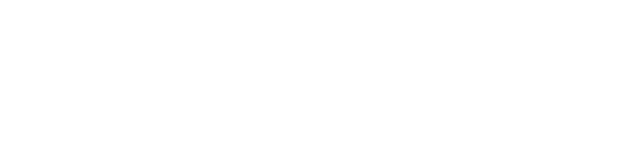
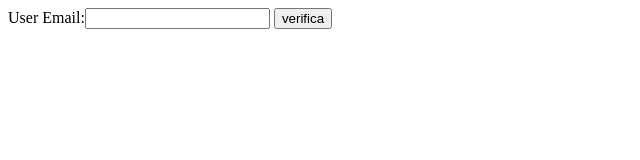
Before and after one commit to CondoriM/js-mail-dadi, a plain HTML site: page index.html in a window 1280 px wide. Shown: the whole page, without its empty margins (0-640 px from the left). Drawn offline with Linux system fonts and the light colour scheme.

Commit message:
bug login

```diff
--- a/assets/main.js
+++ b/assets/main.js
@@ -0,0 +1,17 @@
+//array contenente permessi
+function loginUser(){
+    const users = ['lucia@gmail.com','marco@gmail.com','paolo@gmail.com'];
+    let login = document.getElementById('email').value;
+
+    for (let i = 0; i < users.length; i++){
+        nick = users[i]
+        console.log(`user + ${login}`)
+
+        if (login === nick){
+
+            document.getElementById('result').innerHTML = "permesso autorizzato"
+        } else {
+            alert('non puo accedere')
+        }
+    }
+}
--- a/index.html
+++ b/index.html
@@ -8,7 +8,10 @@
     <title>Document</title>
 </head>
 <body>
-    <form action=""></form>
+    <label>User Email:</label><input type="text" id="email">
+    <input type="button" onclick="loginUser()" value="verifica">
+
+    <p id="result"></p>
 
     <script src="./assets/main.js"></script>
 </body>
```
